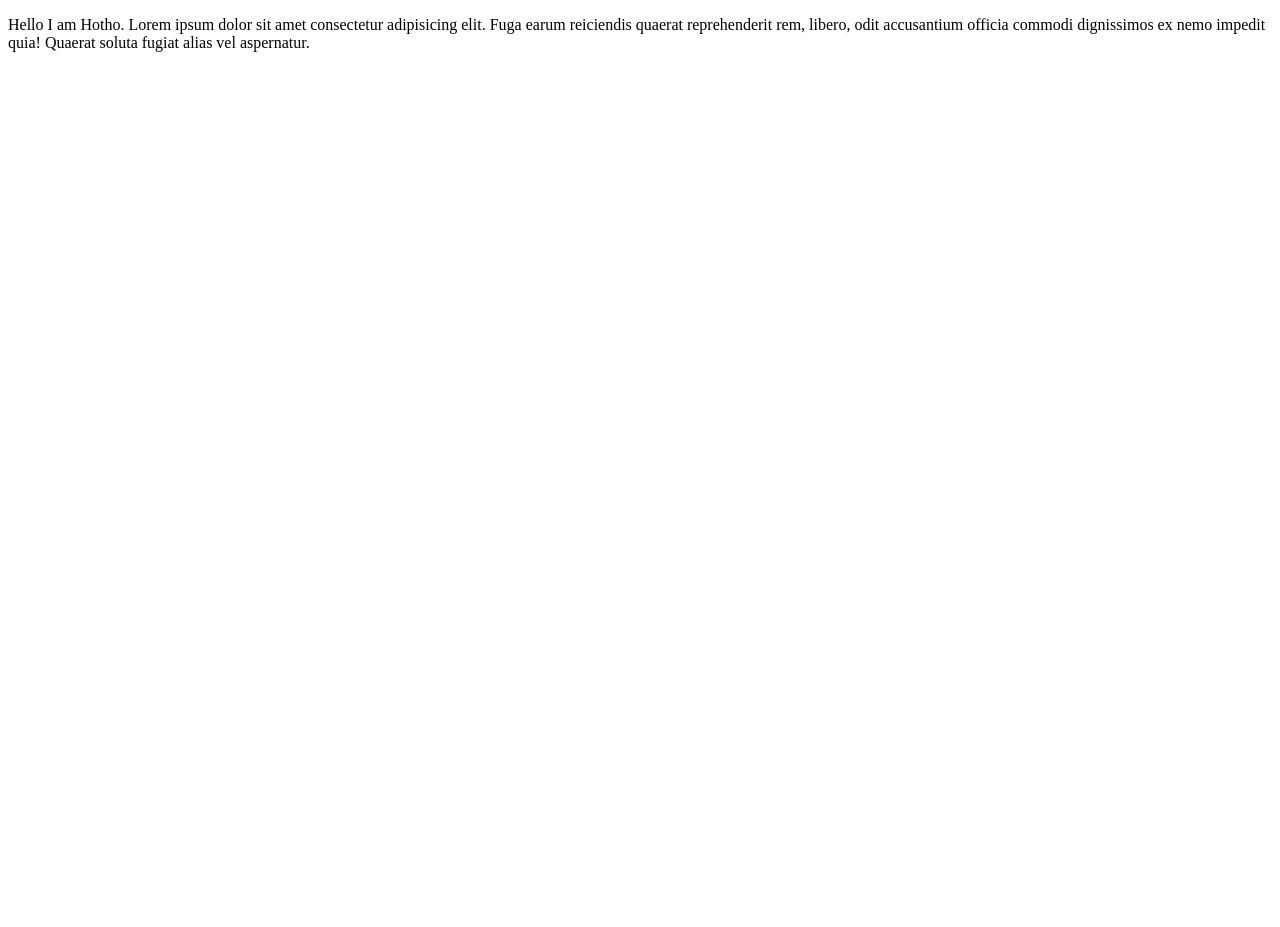
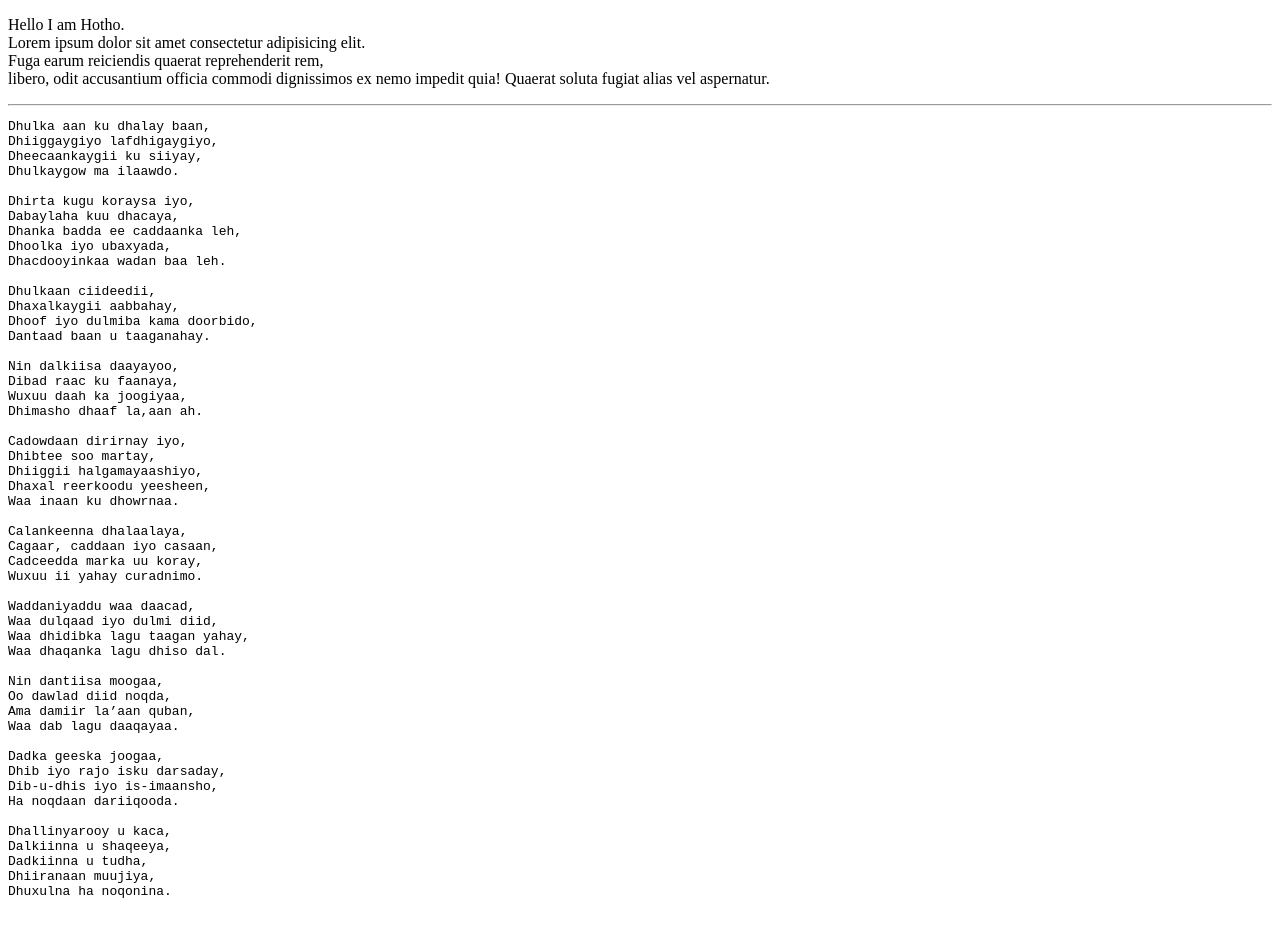
Before and after one commit to hodomawlid0-afk/-html-, a plain HTML site: page ch3_p_pre_br_hr/index.html in a window 1280 px wide. Before the commit the page ends 800 px from the top, so only its background shows below. Drawn offline with Linux system fonts and the light colour scheme.

```diff
--- a/ch3_p_pre_br_hr/index.html
+++ b/ch3_p_pre_br_hr/index.html
@@ -3,11 +3,70 @@
 <head>
     <meta charset="UTF-8">
     <meta name="viewport" content="width=device-width, initial-scale=1.0">
-    <title>p_pre_bre__</title>
+    <title>p_pre_bre_hr</title>
 </head>
 <body>
- <p> Hello I am Hotho. Lorem ipsum dolor sit amet consectetur adipisicing elit. Fuga earum reiciendis quaerat reprehenderit rem, libero, odit accusantium officia commodi dignissimos ex nemo impedit quia! Quaerat soluta fugiat alias vel aspernatur.
+ <p>
+    Hello I am Hotho. <br>
+   Lorem ipsum dolor sit amet consectetur adipisicing elit. <br>
+     Fuga earum reiciendis quaerat reprehenderit rem, <br>
+     libero, odit accusantium officia commodi dignissimos ex nemo impedit quia! Quaerat soluta fugiat alias vel aspernatur.
+</p>
+<hr>
+<pre>Dhulka aan ku dhalay baan,
+Dhiiggaygiyo lafdhigaygiyo,
+Dheecaankaygii ku siiyay,
+Dhulkaygow ma ilaawdo.
 
- </p>
+Dhirta kugu koraysa iyo,
+Dabaylaha kuu dhacaya,
+Dhanka badda ee caddaanka leh,
+Dhoolka iyo ubaxyada,
+Dhacdooyinkaa wadan baa leh.
+
+Dhulkaan ciideedii,
+Dhaxalkaygii aabbahay,
+Dhoof iyo dulmiba kama doorbido,
+Dantaad baan u taaganahay.
+
+Nin dalkiisa daayayoo,
+Dibad raac ku faanaya,
+Wuxuu daah ka joogiyaa,
+Dhimasho dhaaf la,aan ah.
+
+Cadowdaan dirirnay iyo,
+Dhibtee soo martay,
+Dhiiggii halgamayaashiyo,
+Dhaxal reerkoodu yeesheen,
+Waa inaan ku dhowrnaa.
+
+Calankeenna dhalaalaya,
+Cagaar, caddaan iyo casaan,
+Cadceedda marka uu koray,
+Wuxuu ii yahay curadnimo.
+
+Waddaniyaddu waa daacad,
+Waa dulqaad iyo dulmi diid,
+Waa dhidibka lagu taagan yahay,
+Waa dhaqanka lagu dhiso dal.
+
+Nin dantiisa moogaa,
+Oo dawlad diid noqda,
+Ama damiir la’aan quban,
+Waa dab lagu daaqayaa.
+
+Dadka geeska joogaa,
+Dhib iyo rajo isku darsaday,
+Dib-u-dhis iyo is-imaansho,
+Ha noqdaan dariiqooda.
+
+Dhallinyarooy u kaca,
+Dalkiinna u shaqeeya,
+Dadkiinna u tudha,
+Dhiiranaan muujiya,
+Dhuxulna ha noqonina.
+
+</pre>
+
 </body>
 </html>
```
Also changed, not shown: ch4_anchors/hired.html (added, +12 -0 lines), ch4_anchors/index.html (added, +16 -0 lines).
